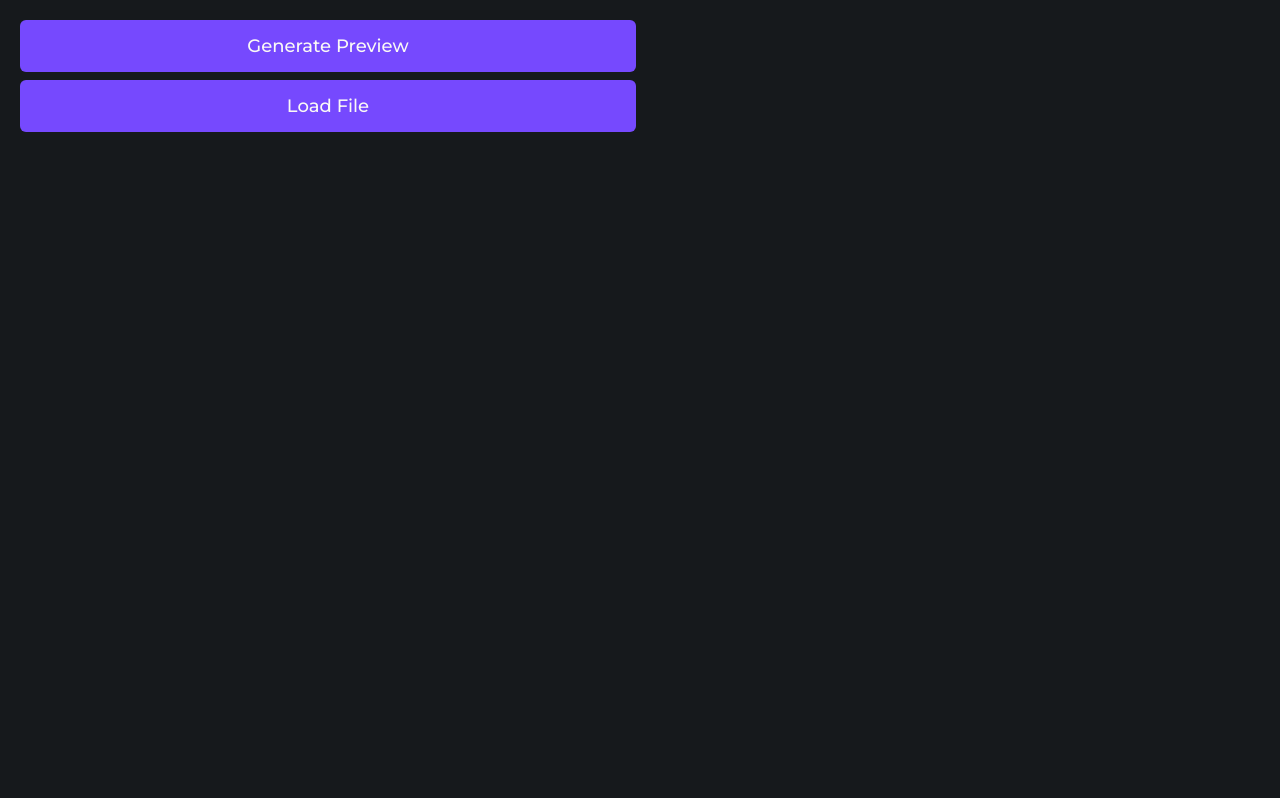
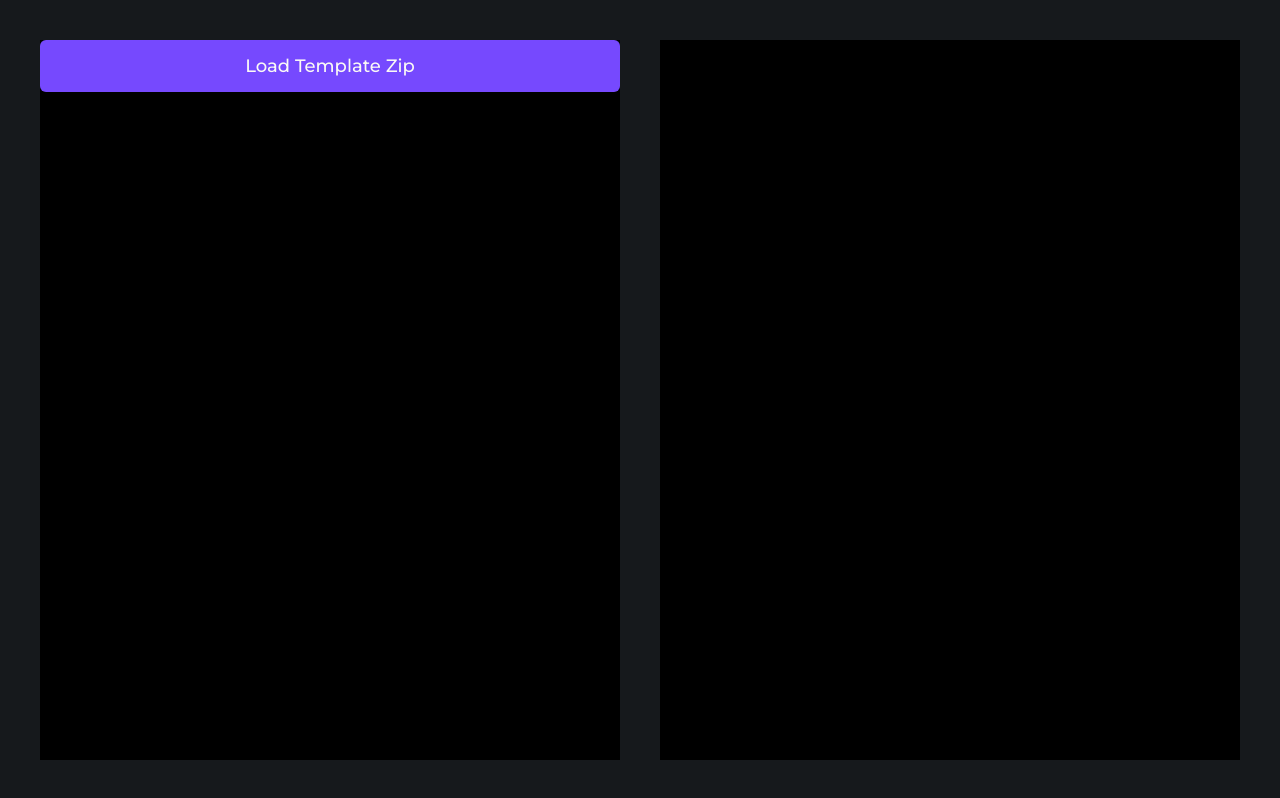
Before and after one commit to muscaa/cv-maker, a Next.js app: page / in a window 1280 px wide. Built offline with nearby package versions, Linux system fonts and the light colour scheme.

Commit message:
Added cv maker section

```diff
--- a/src/api/CVMaker.ts
+++ b/src/api/CVMaker.ts
@@ -1,6 +1,6 @@
 export interface CVMaker {
 
-    setPDFUrl(url: string): void;
+    setPDFUrl(url: string | null): void;
 
     addScript(options: { src?: string, text?: string }): Promise<HTMLScriptElement>;
 }
@@ -9,4 +9,4 @@ export interface WindowCVMaker {
     cvmaker: CVMaker;
 }
 
-export const cvmaker = window.cvmaker;
+//export const cvmaker = window.cvmaker;
--- a/src/api/CVMakerImpl.ts
+++ b/src/api/CVMakerImpl.ts
@@ -1,18 +1,18 @@
 import { CVMaker } from "./CVMaker";
 import * as Utils from "@/app/Utils";
 
-export class CVMakerImpl implements CVMaker {
-    private _setPDFUrl: (url: string) => void;
-
-    constructor(_setPDFUrl: (url: string) => void) {
-        this._setPDFUrl = _setPDFUrl;
-    }
-
-    setPDFUrl(url: string): void {
-        this._setPDFUrl(url);
+class CVMakerImpl implements CVMaker {
+    setPDFUrl(url: string | null): void {
+        cvmakeroptions.setPDFUrl?.(url);
     }
 
     addScript(options: { src?: string, text?: string }): Promise<HTMLScriptElement> {
         return Utils.addScript(options);
     }
 }
+
+export const cvmaker = new CVMakerImpl();
+
+export const cvmakeroptions = {
+    setPDFUrl: null as ((url: string | null) => void) | null,
+};
--- a/src/app/page.tsx
+++ b/src/app/page.tsx
@@ -1,37 +1,29 @@
 "use client";
 
-import React from "react";
 import { useState, useEffect } from "react";
-import Button from "./components/Button";
-import { CVMakerImpl } from "@/api/CVMakerImpl";
-import * as Utils from "./Utils";
+import { cvmaker, cvmakeroptions } from "@/api/CVMakerImpl";
+import CVMakerSection from "./sections/CVMakerSection";
 
 export default function Home() {
     const [pdfUrl, setPDFUrl] = useState<string | null>(null);
 
     useEffect(() => {
-        window.cvmaker = new CVMakerImpl(
-            setPDFUrl
-        );
+        window.cvmaker = cvmaker;
     }, []);
 
+    cvmakeroptions.setPDFUrl = setPDFUrl;
+
     return (
-        <div className="p-5 flex gap-2 w-screen h-screen">
-            <div className="w-full h-full flex flex-col gap-2">
-                <Button text="Generate Preview" />
-                <Button text="Load File" onClick={async () => {
-                    const file = await Utils.loadFile(".zip");
-                    const unzipped = await Utils.readZip(file);
-                    const template = await unzipped.file("template.js")?.async("string");
-                    const script = await Utils.addScript({ text: template });
-
-                    console.log(script);
-                }} />
+        <div className="p-10 grid grid-cols-2 gap-10 w-screen h-screen">
+            <div className="grid bg-black">
+                <CVMakerSection />
             </div>
 
-            <div className="w-full h-full">
+            <div className="grid">
                 {pdfUrl && (
                     <iframe src={pdfUrl} className="w-full h-full" />
+                ) || (
+                    <div className="bg-black"></div>
                 )}
             </div>
         </div>
--- /dev/null
+++ b/src/app/sections/CVMakerSection.tsx
@@ -0,0 +1,17 @@
+import * as Utils from "../Utils";
+import Button from "../components/Button";
+
+export default function CVMakerSection() {
+    return (
+        <section className="flex flex-col gap-2">
+            <Button text="Load Template Zip" onClick={async () => {
+                const file = await Utils.loadFile(".zip");
+                const unzipped = await Utils.readZip(file);
+                const template = await unzipped.file("template.js")?.async("string");
+                const script = await Utils.addScript({ text: template });
+
+                console.log(script);
+            }} />
+        </section>
+    );
+}
--- a/src/global.d.ts
+++ b/src/global.d.ts
@@ -1,4 +1,4 @@
-import { WindowCVMaker } from "./api/CVMaker";
+import { WindowCVMaker } from "@/api/CVMaker";
 
 declare global {
     interface Window extends
```
